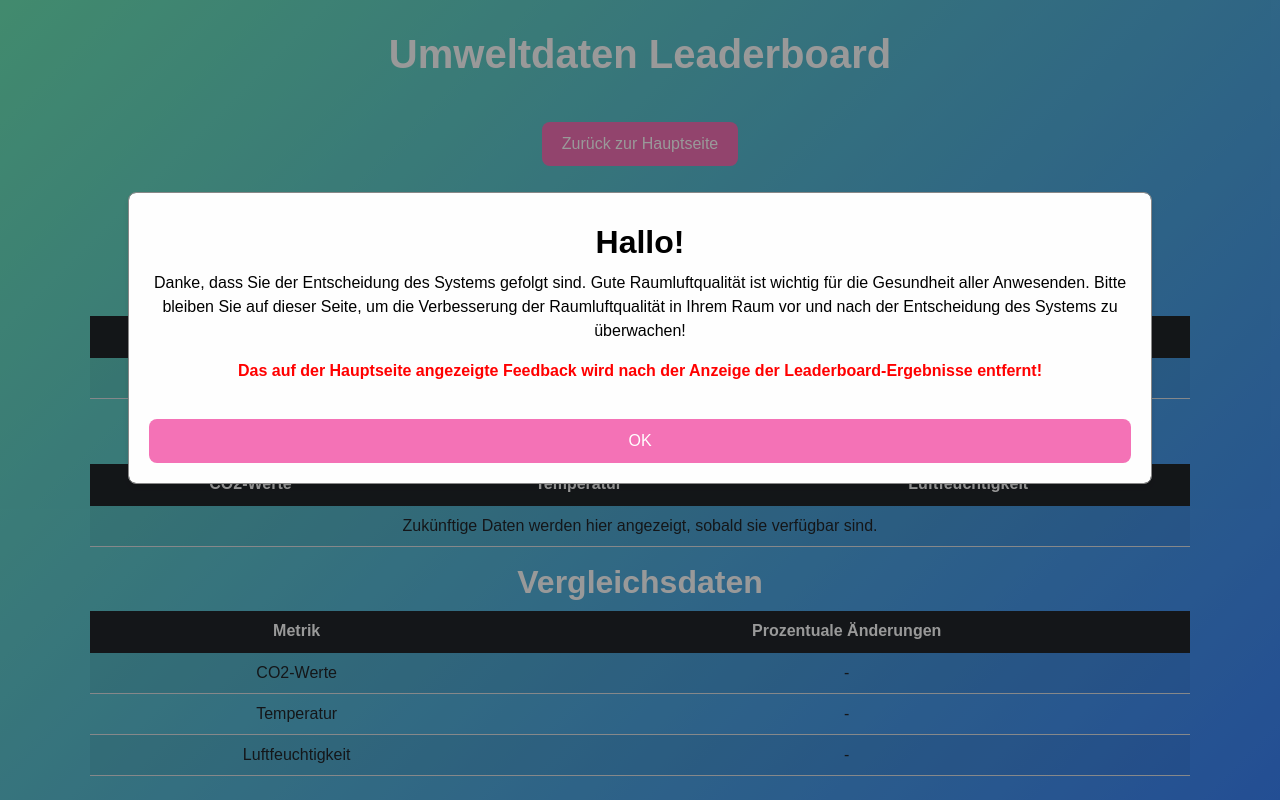
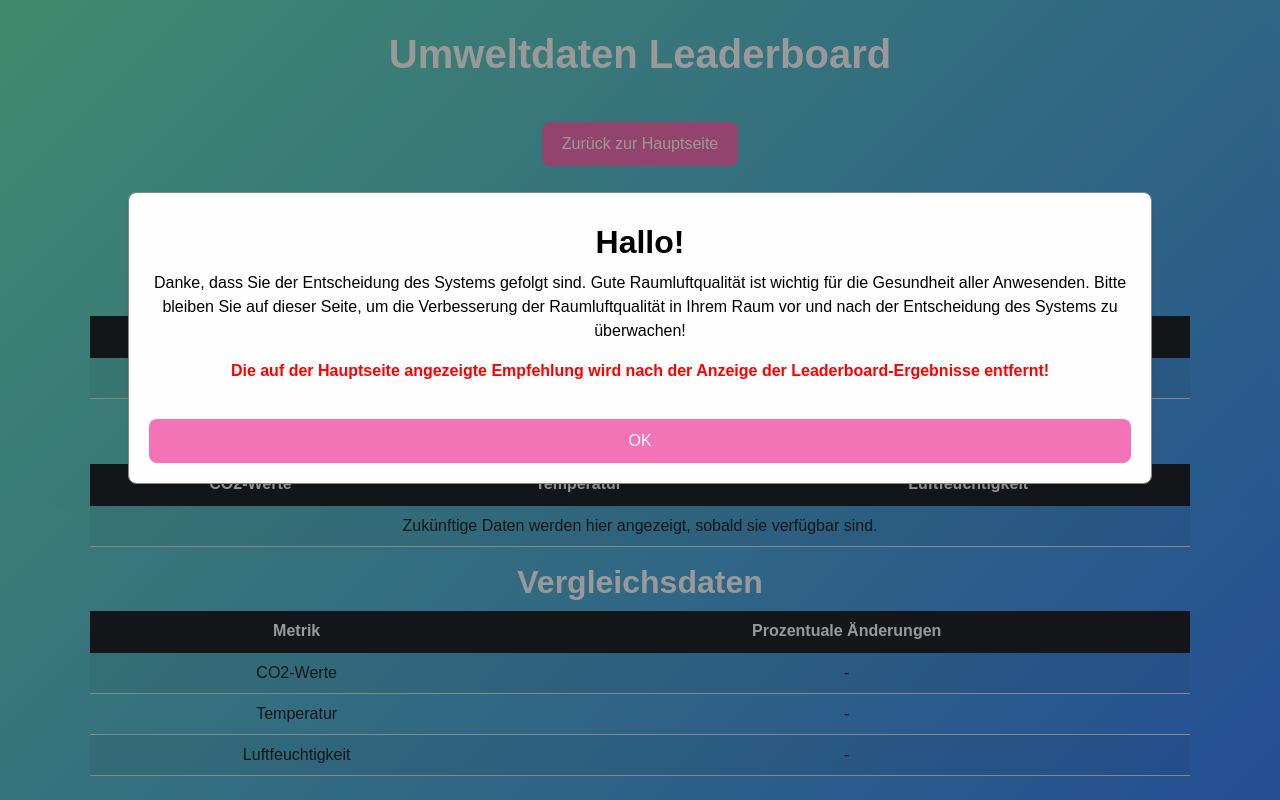
Before and after one commit to mudarshullar2/ventilation-optimization, a Flask app: template smart_ventilation/templates/leaderboard.html in a window 1280 px wide. Run offline with Flask 3, Linux system fonts and the light colour scheme; the template is opened without the code that fills it, so the values that code supplies are empty; some libraries are stand-ins or nearby versions.

Commit message:
frontend adjustments

```diff
--- a/smart_ventilation/templates/leaderboard.html
+++ b/smart_ventilation/templates/leaderboard.html
@@ -251,7 +251,7 @@
                 und nach der Entscheidung des Systems zu überwachen!</p>
             <p>
                 <span style="color: red; font-weight: bold;">
-                    Das auf der Hauptseite angezeigte Feedback wird nach der Anzeige der Leaderboard-Ergebnisse entfernt!
+                    Die auf der Hauptseite angezeigte Empfehlung wird nach der Anzeige der Leaderboard-Ergebnisse entfernt!
                 </span>
             </p>
             <button onclick="closePopup()" class="button">OK</button>
--- a/smart_ventilation/templates/leaderboard2.html
+++ b/smart_ventilation/templates/leaderboard2.html
@@ -251,7 +251,7 @@
                 und nach der Entscheidung des Systems zu überwachen!</p>
             <p>
                 <span style="color: red; font-weight: bold;">
-                    Das auf der Hauptseite angezeigte Feedback wird nach der Anzeige der Leaderboard-Ergebnisse entfernt!
+                    Die auf der Hauptseite angezeigte Empfehlung wird nach der Anzeige der Leaderboard-Ergebnisse entfernt!
                 </span>
             </p>
             <button onclick="closePopup()" class="button">OK</button>
```
